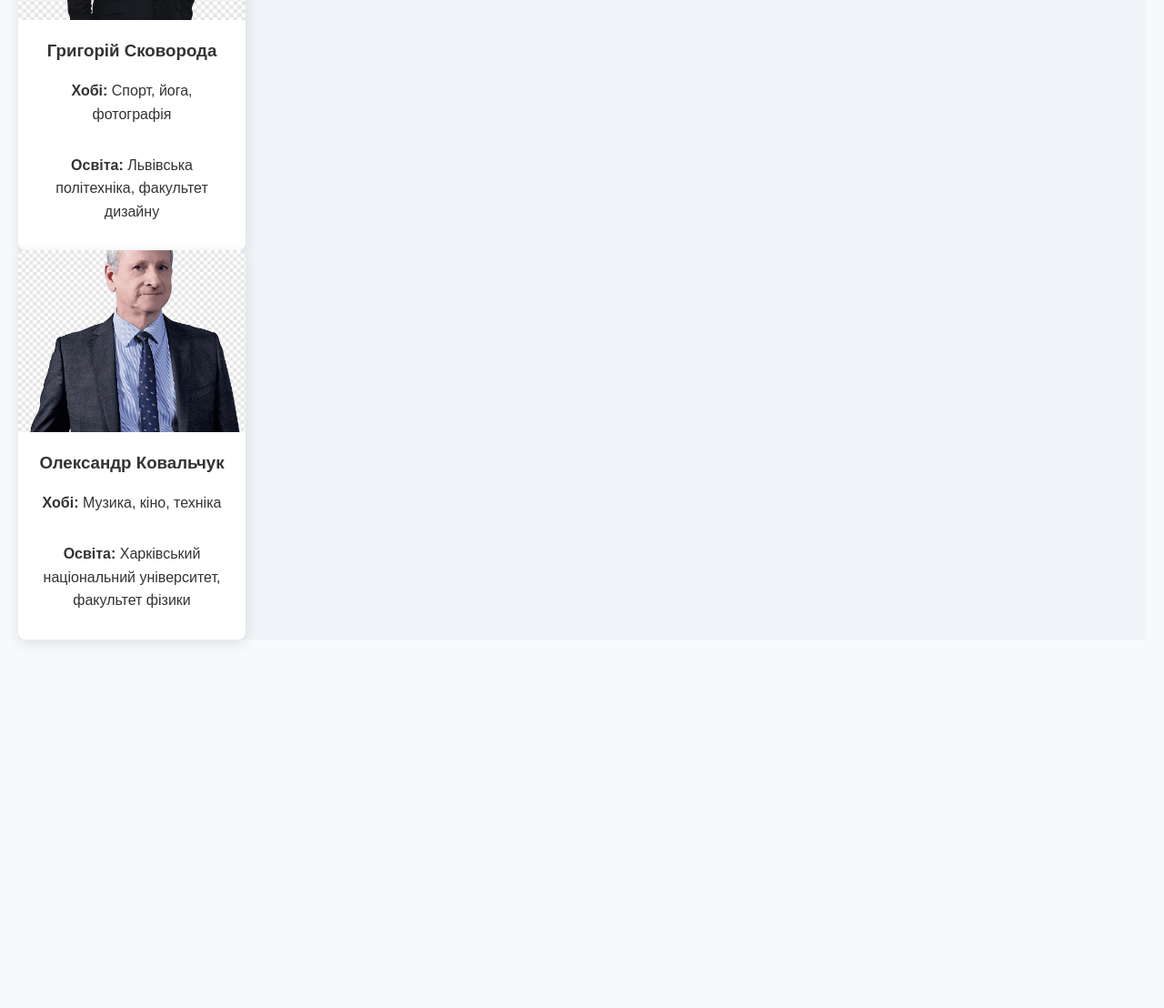
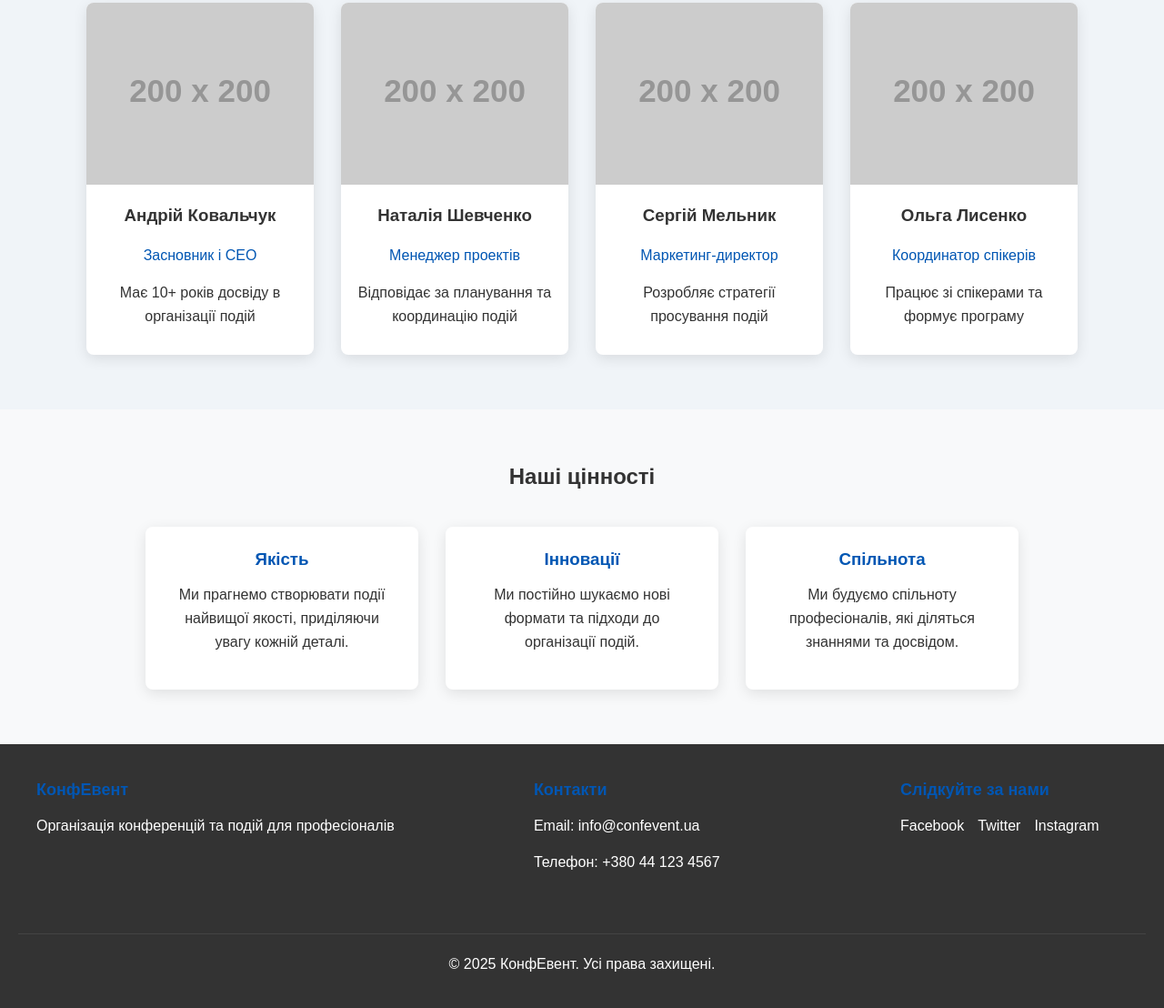
Before and after one commit to Denis228007/WebGuchok, a plain HTML site: page about.html in a window 1280 px wide. Shown: the part 790-1898 px from the top of the page at 91% size. Before the commit the page ends 1553 px from the top, so only its background shows below. Drawn offline with Linux system fonts and the light colour scheme; placeholder pictures from the web are drawn by us.

Commit message:
about update

```diff
--- a/about.html
+++ b/about.html
@@ -3,49 +3,112 @@
 <head>
     <meta charset="UTF-8">
     <meta name="viewport" content="width=device-width, initial-scale=1.0">
-    <title>Про нас</title>
+    <title>Про нас - КонфЕвент</title>
     <link rel="stylesheet" href="styles.css">
 </head>
-<body class="about-page">
+<body>
     <header>
+        <div class="logo">
+            <h1>КонфЕвент</h1>
+        </div>
         <nav>
             <ul>
                 <li><a href="index.html">Домашня</a></li>
-                <li><a href="about.html">Про нас</a></li>
+                <li><a href="about.html" class="active">Про нас</a></li>
                 <li><a href="services.html">Послуги</a></li>
                 <li><a href="portfolio.html">Портфоліо</a></li>
-                <li><a href="schedule.html">Розклад</a></li>
-                <li><a href="speakers.html">Спікери</a></li>
                 <li><a href="contacts.html">Контакти</a></li>
             </ul>
         </nav>
     </header>
 
-    <main>
-        <section class="about-us">
-            <h1>Наші Співробітники</h1>
-            <div class="team">
+    <section class="page-banner">
+        <h2>Про нас</h2>
+    </section>
+
+    <section class="about-content">
+        <div class="about-text">
+            <h2>Наша історія</h2>
+            <p>КонфЕвент був заснований у 2020 році групою ентузіастів, які прагнули створити платформу для обміну знаннями та досвідом між професіоналами різних галузей.</p>
+            <p>За 5 років ми організували понад 50 успішних конференцій та подій, які відвідали більше 10 000 учасників.</p>
+            <p>Наша місія - створювати якісні події, які допомагають людям розвиватися професійно та знаходити нові можливості для співпраці.</p>
+        </div>
+        <div class="about-image">
+            <img src="https://via.placeholder.com/400x300" alt="Команда КонфЕвент">
+        </div>
+    </section>
+
+    <section class="team">
+        <h2>Наша команда</h2>
+        <div class="team-container">
             <div class="team-member">
-                    <img src="images/people1.png" alt="Іван Петренко" class="team-photo">
-                    <h3>Іван Петренко</h3>
-                    <p><strong>Хобі:</strong> Програмування, читання, подорожі</p>
-                    <p><strong>Освіта:</strong> Київський національний університет, факультет комп'ютерних наук</p>
+                <img src="https://via.placeholder.com/200x200" alt="Андрій Ковальчук">
+                <h3>Андрій Ковальчук</h3>
+                <p class="position">Засновник і CEO</p>
+                <p>Має 10+ років досвіду в організації подій</p>
             </div>
             <div class="team-member">
-                    <img src="images/people2.png" alt="Григорій Сковорода" class="team-photo">
-                    <h3>Григорій Сковорода</h3>
-                    <p><strong>Хобі:</strong> Спорт, йога, фотографія</p>
-                    <p><strong>Освіта:</strong> Львівська політехніка, факультет дизайну</p>
+                <img src="https://via.placeholder.com/200x200" alt="Наталія Шевченко">
+                <h3>Наталія Шевченко</h3>
+                <p class="position">Менеджер проектів</p>
+                <p>Відповідає за планування та координацію подій</p>
             </div>
             <div class="team-member">
-                    <img src="images/people3.png" alt="Олександр Ковальчук" class="team-photo">
-                    <h3>Олександр Ковальчук</h3>
-                    <p><strong>Хобі:</strong> Музика, кіно, техніка</p>
-                    <p><strong>Освіта:</strong> Харківський національний університет, факультет фізики</p>
+                <img src="https://via.placeholder.com/200x200" alt="Сергій Мельник">
+                <h3>Сергій Мельник</h3>
+                <p class="position">Маркетинг-директор</p>
+                <p>Розробляє стратегії просування подій</p>
+            </div>
+            <div class="team-member">
+                <img src="https://via.placeholder.com/200x200" alt="Ольга Лисенко">
+                <h3>Ольга Лисенко</h3>
+                <p class="position">Координатор спікерів</p>
+                <p>Працює зі спікерами та формує програму</p>
             </div>
         </div>
     </section>
-    </main>
 
+    <section class="values">
+        <h2>Наші цінності</h2>
+        <div class="values-container">
+            <div class="value-item">
+                <h3>Якість</h3>
+                <p>Ми прагнемо створювати події найвищої якості, приділяючи увагу кожній деталі.</p>
+            </div>
+            <div class="value-item">
+                <h3>Інновації</h3>
+                <p>Ми постійно шукаємо нові формати та підходи до організації подій.</p>
+            </div>
+            <div class="value-item">
+                <h3>Спільнота</h3>
+                <p>Ми будуємо спільноту професіоналів, які діляться знаннями та досвідом.</p>
+            </div>
+        </div>
+    </section>
+
+    <footer>
+        <div class="footer-content">
+            <div class="footer-section">
+                <h3>КонфЕвент</h3>
+                <p>Організація конференцій та подій для професіоналів</p>
+            </div>
+            <div class="footer-section">
+                <h3>Контакти</h3>
+                <p>Email: info@confevent.ua</p>
+                <p>Телефон: +380 44 123 4567</p>
+            </div>
+            <div class="footer-section">
+                <h3>Слідкуйте за нами</h3>
+                <div class="social-links">
+                    <a href="#" class="social-link">Facebook</a>
+                    <a href="#" class="social-link">Twitter</a>
+                    <a href="#" class="social-link">Instagram</a>
+                </div>
+            </div>
+        </div>
+        <div class="footer-bottom">
+            <p>&copy; 2025 КонфЕвент. Усі права захищені.</p>
+        </div>
+    </footer>
 </body>
 </html>
```
Lines whose indentation alone changed are shown as unchanged.
